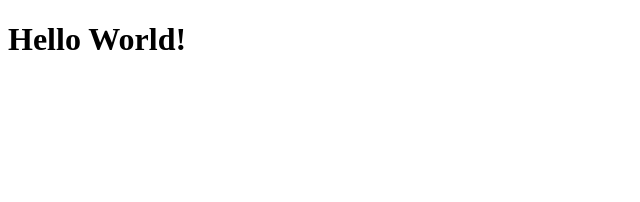
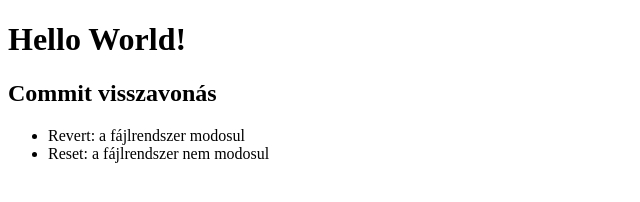
Before and after one commit to adavid-auchan/git-course, a plain HTML site: page index.html in a window 1280 px wide. Shown: the whole page, without its empty margins (0-640 px from the left). Drawn offline with Linux system fonts and the light colour scheme.

Commit message:
Feat: add list to index.html

```diff
--- a/index.html
+++ b/index.html
@@ -7,5 +7,10 @@
 </head>
 <body>
     <h1>Hello World!</h1>
+    <h2>Commit visszavonás</h2>
+    <ul>
+        <li>Revert: a fájlrendszer modosul</li>
+        <li>Reset: a fájlrendszer nem modosul</li>
+    </ul>
 </body>
 </html>
```
